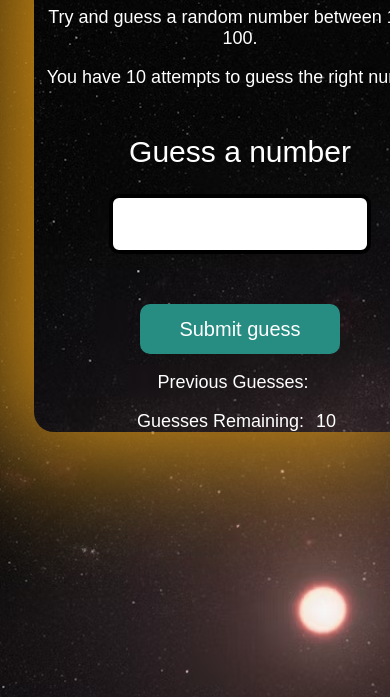
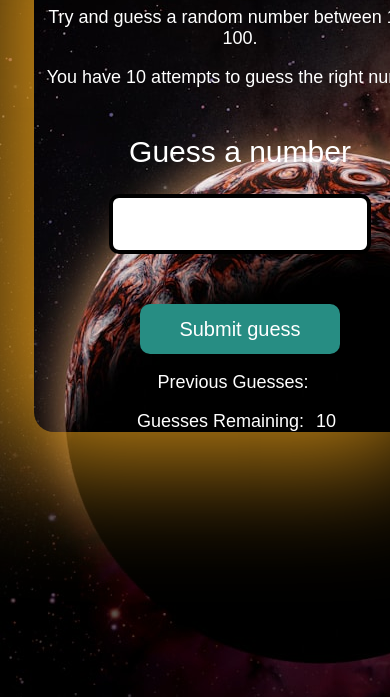
Before and after one commit to codebydkashyap/guess-number.github.io, a plain HTML site: page index.html in a window 390 px wide. Shown: the part 147-844 px from the top of the page. Drawn offline with Linux system fonts and the light colour scheme.

Commit message:
Update style.css

```diff
--- a/style.css
+++ b/style.css
@@ -110,6 +110,9 @@ html {
       background-color: #d76a6a;
       border-radius: 10px;
     }
+    body{
+      background-image: url('boliviainteligente-LvNtIgxFb_4-unsplash.jpg');
+    }
     #congrats {
       display:none;
       width: 340px;
```
